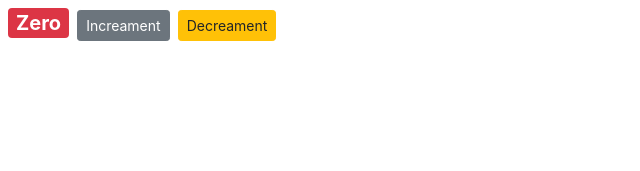
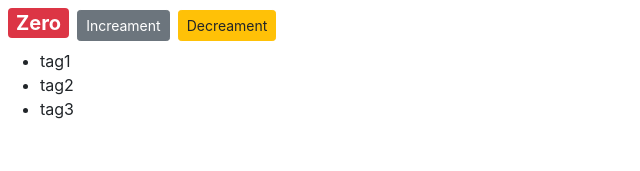
Before and after one commit to sameerasad/Vidly, a React (Create React App) app: page / in a window 1280 px wide. Shown: the top 171 px of the page, without its empty margins (0-640 px from the left). Built offline with nearby package versions, Linux system fonts and the light colour scheme.

Commit message:
rendering
 listing

```diff
--- a/src/components/counter.jsx
+++ b/src/components/counter.jsx
@@ -1,20 +1,23 @@
 import React,{useState} from 'react'
 
 export default function Counter() {
+    let tags=[{name:"tag1",id:1},{name:"tag2",id:2},{name:"tag3",id:3}]
+
 
     let [count, setCount] = useState(0)
 
-
-
-
-
-   const formatCount=()=>{
+      const formatCount=()=>{
      return  count===0 ? "Zero":count
 
 
    }
+   function getBadgeClasses() {
+    let classes = "badge m-2 badge-"
+    classes += count === 0 ? "danger" : "primary"
+    return classes
+}
 
-   getBadgeClasses()
+
     return (
         <div>
 
@@ -22,13 +25,10 @@ export default function Counter() {
            <span style={{fontSize:20}} className={getBadgeClasses()} > {formatCount()}</span>
            <button className="btn btn-secondary btn-sm" onClick={()=>{setCount(count++)}} >Increament</button>
            <button className="btn btn-warning m-2 btn-sm" onClick={()=>{setCount(count--)}} >Decreament</button>
+           <ul>{tags.map(tag=><li key={tag.id}>{tag.name}</li>)}</ul>
         </div>
     )
 
 
-    function getBadgeClasses() {
-        let classes = "badge m-2 badge-"
-        classes += count === 0 ? "danger" : "primary"
-        return classes
-    }
+
 }
```
